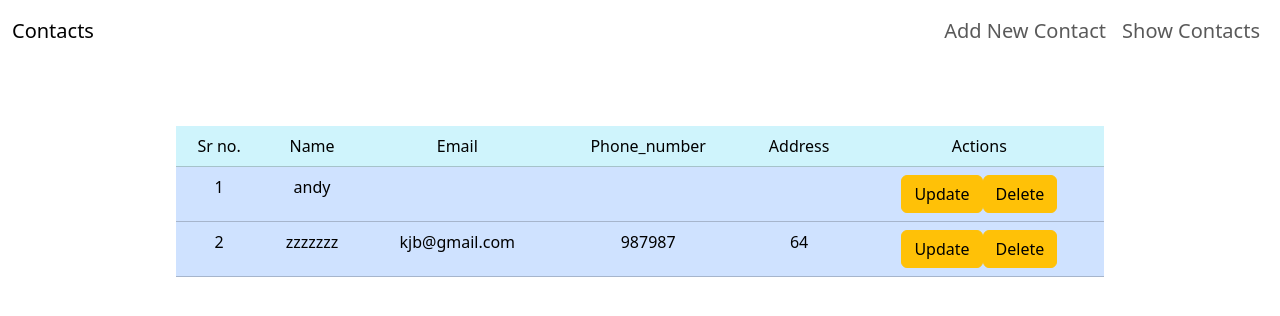
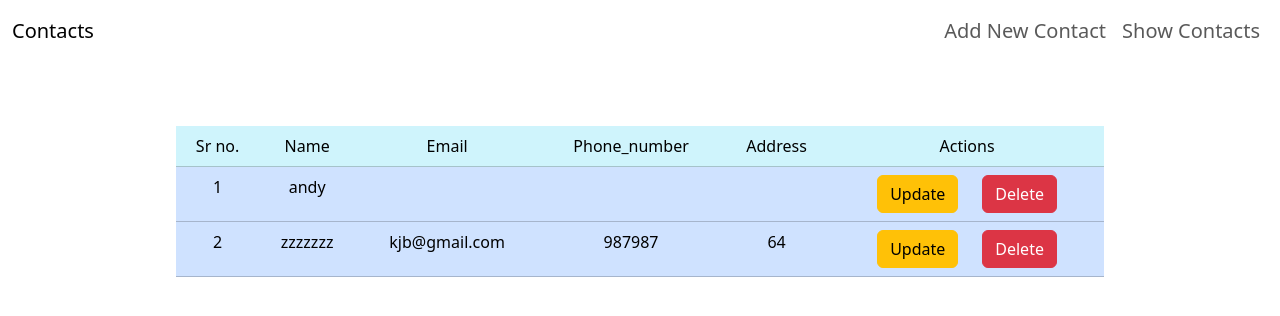
Before and after one commit to Aniket-S-Dhage/ThriveStack, a React (Create React App) app: page / in a window 1280 px wide. Shown: the top 316 px of the page. Built offline with nearby package versions, Linux system fonts and the light colour scheme; data requests are answered from the project's data file.

Commit message:
minor css changes

```diff
--- a/src/components/ShowContacts.jsx
+++ b/src/components/ShowContacts.jsx
@@ -54,8 +54,8 @@ const ShowContacts = () => {
                                 <td>{con.phone_number}</td>
                                 <td>{con.address}</td>
                                 <td>
-                                    <NavLink to={`/update/${con.id}`}><button className='btn btn-warning'>Update</button></NavLink>
-                                    <NavLink to={`/show/`}><button className='btn btn-warning' onClick={()=>{deleteContact(con.id)}}>Delete</button></NavLink>
+                                    <NavLink to={`/update/${con.id}`}><button className='btn btn-warning me-4'>Update</button></NavLink>
+                                    <NavLink to={`/show/`}><button className='btn btn-danger' onClick={()=>{deleteContact(con.id)}}>Delete</button></NavLink>
                                 </td>
                             </tr>
                         ))
```
